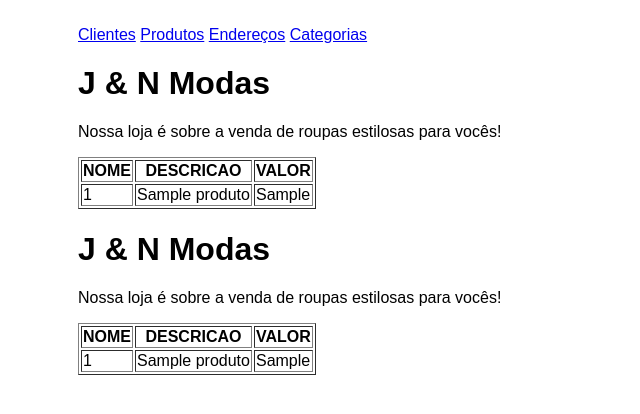
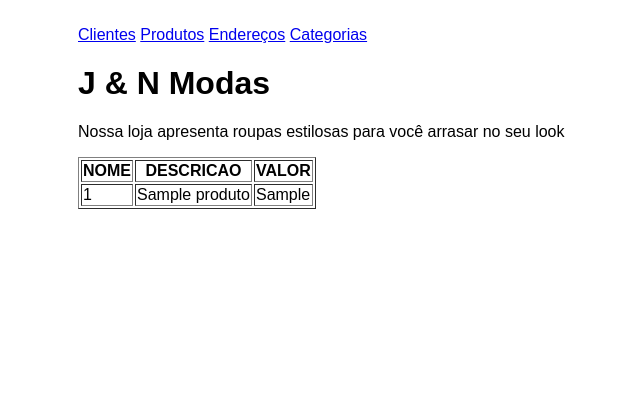
Before and after one commit to JessicaCristiny/JNmodas, a PHP site: page /jnmodas/ in a window 1280 px wide. Shown: the top 414 px of the page, without its empty margins (50-690 px from the left). Run offline with PHP 8.4, Linux system fonts and the light colour scheme; tables that the repository leaves empty hold one stand-in row (values such as "Sample post"); data that the repository does not hold is empty.

Commit message:
agr vai!

```diff
--- a/visao/paginas/inicial.visao.php
+++ b/visao/paginas/inicial.visao.php
@@ -1,6 +1,6 @@
 <h1>J & N Modas</h1>
 
-<P> Nossa loja é sobre a venda de roupas estilosas para vocês!</P>
+<P> Nossa loja apresenta roupas estilosas para você arrasar no seu look</P>
 <table BORDER ="1">
     <thead>
         <tr>
@@ -21,26 +21,3 @@
     <?php endforeach; ?>
 
 </table>
-<h1>J & N Modas</h1>
-
-<P> Nossa loja é sobre a venda de roupas estilosas para vocês!</P>
-<table BORDER ="1">
-    <thead>
-        <tr>
-            <th>NOME</th>
-            <th>DESCRICAO</th>
-            <th>VALOR</th>
-
-        </tr>
-
-    </thead>
-    <?php foreach ($produtos as $produto): ?>
-        <tr>
-            <td><?= $produto ['idProduto'] ?></td>
-            <td><?= $produto['nome'] ?></td>
-            <td><?= $produto['valor'] ?></td>
-        </tr>
-
-    <?php endforeach; ?>
-
-</table>
```
